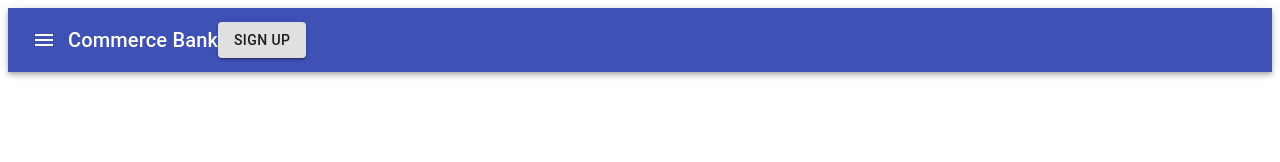
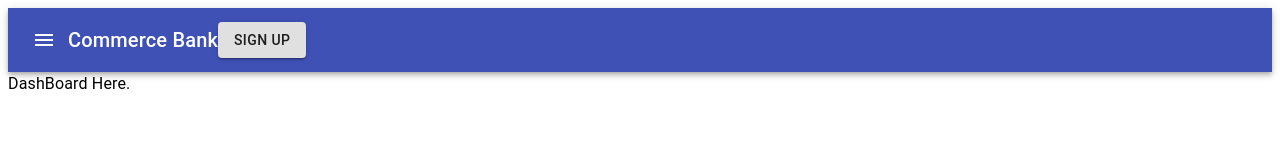
Before and after one commit to umkc-cs-451-2020-spring/Semester-Project-Group-4, a React (Create React App) app in the folder Commerce-Project/client/: page /dashboard in a window 1280 px wide. Shown: the top 162 px of the page. Built offline with nearby package versions, Linux system fonts and the light colour scheme.

Commit message:
navigate to dashboard on account creation

```diff
--- a/Commerce-Project/client/src/Pages/dashboard/dashboard.tsx
+++ b/Commerce-Project/client/src/Pages/dashboard/dashboard.tsx
@@ -6,10 +6,8 @@ const DashBoard = () => {
   return (
     <Typography>
       DashBoard Here.
-      Add formik form here!
     </Typography>
   )
 }
 
-
 export default DashBoard
--- a/Commerce-Project/client/src/Pages/registration/RegistrationForm.tsx
+++ b/Commerce-Project/client/src/Pages/registration/RegistrationForm.tsx
@@ -4,6 +4,7 @@ import { useFormik } from 'formik';
 import { makeStyles, createStyles } from '@material-ui/styles';
 import { validate } from '../../utils/validators'
 import apis from '../../api';
+import { Redirect } from 'react-router-dom';
 
 const useStyles = makeStyles(() =>
   createStyles({
@@ -21,6 +22,7 @@ const useStyles = makeStyles(() =>
 
 const RegistrationForm = () => {
   const { textFieldMargin, buttonMargin, gridMargin } = useStyles();
+  const [next, setNext] = React.useState(false)
 
   const formik = useFormik({
     initialValues: {
@@ -35,9 +37,10 @@ const RegistrationForm = () => {
     validate,
     onSubmit: (values: any) => {
       apis.createUser(values).then(() => {
-
+        formik.setSubmitting(false);
+        setNext(true)
       })
-    }
+    },
   });
 
   return (
@@ -135,6 +138,7 @@ const RegistrationForm = () => {
           </FormGroup>
         </Grid>
       </Grid>
+      {next ? <Redirect to="/dashboard" /> : false}
     </form>
   )
 }
--- a/Commerce-Project/client/src/app/index.tsx
+++ b/Commerce-Project/client/src/app/index.tsx
@@ -3,6 +3,7 @@ import NavBar from '../components/NavBar';
 import { BrowserRouter as Router, Switch, Route } from 'react-router-dom';
 import LoginForm from '../Pages/login/login';
 import RegistrationForm from '../Pages/registration/RegistrationForm';
+import DashBoard from '../Pages/dashboard/dashboard';
 
 const App = () => {
 
@@ -12,7 +13,7 @@ const App = () => {
       <Switch>
         <Route path="/" exact component={LoginForm} />
         <Route path="/register" exact component={RegistrationForm} />
-        <Route path="/dashboard" exact />
+        <Route path="/dashboard" exact component={DashBoard} />
       </Switch>
     </Router>
   )
```
